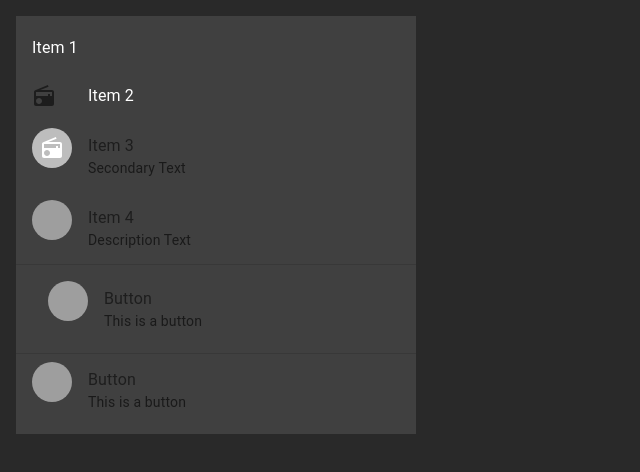
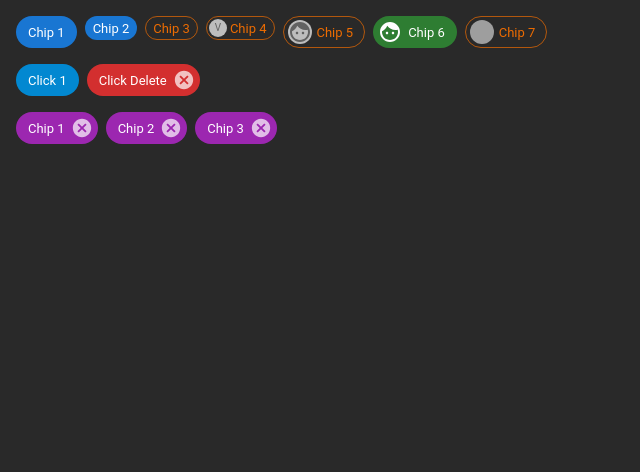
Before and after one commit to SebaGNH/CE-MIU-VY, a React (Vite) app: page / in a window 1280 px wide. Shown: the top 472 px of the page, without its empty margins (0-640 px from the left). Built offline with nearby package versions, Linux system fonts and the light colour scheme; grey boxes are pictures that could not be loaded.

Commit message:
se agrega Chip de MUI

```diff
--- a/src/App.jsx
+++ b/src/App.jsx
@@ -1,6 +1,6 @@
 import React, {Fragment} from 'react'
 
-import { M01_Typography, M02_Button, M03_ButtonGroup, M04_ToggleButton, M05_TextFields, M06_Select, M07_RadioBtn, M08_CheckBox, M09_Switch, M11_AutoComplete, M12_Box, M13_Stack, M14_Grid, M15_Paper, M16_Card, M17_Accordion, M18_imageList, M19_NavBar, M20_Menu, M21_Link, M22_Breadcrumbs, M23_Drawer, M24_SpeedDial, M25_BottomNavigation, M26_Avatar, M27_Badge, M28_List } from './components'
+import { M01_Typography, M02_Button, M03_ButtonGroup, M04_ToggleButton, M05_TextFields, M06_Select, M07_RadioBtn, M08_CheckBox, M09_Switch, M11_AutoComplete, M12_Box, M13_Stack, M14_Grid, M15_Paper, M16_Card, M17_Accordion, M18_imageList, M19_NavBar, M20_Menu, M21_Link, M22_Breadcrumbs, M23_Drawer, M24_SpeedDial, M25_BottomNavigation, M26_Avatar, M27_Badge, M28_List, M29_Chip } from './components'
 
 import M10_Rating from './components/M10_Rating'
 
@@ -37,7 +37,8 @@ const App = () => {
       {/* <M25_BottomNavigation/> */}
       {/* <M26_Avatar/> */}
       {/* <M27_Badge/> */}
-      <M28_List/>
+      {/* <M28_List/> */}
+      <M29_Chip/>
     </Fragment>
   )
 }
--- a/src/components/M28_List.jsx
+++ b/src/components/M28_List.jsx
@@ -1,10 +1,10 @@
 import React from 'react'
 import { Box, List, ListItem, ListItemText, ListItemIcon, ListItemAvatar, Avatar, ListItemButton, Divider } from '@mui/material'
-import {Radio as RadioIcon} from '@mui/icons-material/';
+import { Radio as RadioIcon } from '@mui/icons-material/';
 
 export const M28_List = () => {
   return (
-    <Box sx={{ width: '400px', bgcolor: '#404040' }}>
+    <Box sx={{ width: '400px', bgcolor: '#606060' }}>
       <List>
 
         <ListItem>
--- /dev/null
+++ b/src/components/M29_Chip.jsx
@@ -0,0 +1,77 @@
+import React, { useState } from 'react'
+import { Stack, Chip, Avatar } from '@mui/material'
+import {Face as FaceIcon, StarHalf} from '@mui/icons-material';
+
+
+export const M29_Chip = () => {
+  const [myChip, setmyChip] = useState(['Chip 1','Chip 2', 'Chip 3']);
+
+  const onDelete = (chipToDelete) => {
+    setmyChip(chip => chip.filter(chip => chip !== chipToDelete))
+  }
+
+  return (
+    <>
+      <Stack direction='row' spacing={1}>
+        <Chip label='Chip 1' color='primary'/>
+        <Chip label='Chip 2' color='primary' size='small'/>
+        <Chip label='Chip 3' color='warning' size='small' variant='outlined'/>
+        <Chip
+          label='Chip 4'
+          color='warning'
+          size='small'
+          variant='outlined'
+          avatar={<Avatar>V</Avatar>}
+        />
+        <Chip
+          label='Chip 5'
+          color='warning'
+          variant='outlined'
+          avatar={<Avatar> <FaceIcon/> </Avatar>}
+        />
+
+        <Chip
+          label='Chip 6'
+          color='success' icon={<FaceIcon/>}
+        />
+
+        <Chip
+          label='Chip 7'
+          color='warning'
+          variant='outlined'
+          avatar={  <Avatar
+              src='https://randomuser.me/api/portraits/men/63.jpg'
+              alt='Jane Doe'
+            > AF
+            </Avatar>}
+        />
+      </Stack>
+
+
+      {/* Segunda fila */}
+      <Stack direction='row' spacing={1} my={2}>
+        <Chip label='Click 1' color='info' onClick={ () => console.log('Click') }/>
+        <Chip
+          label='Click Delete'
+          color='error'
+          onClick={ () => console.log('Click button') }
+          onDelete={ () => console.log('Delete') }
+          />
+
+
+      </Stack>
+      <Stack direction='row' spacing={1} my={2}>
+        {
+          myChip.map( (chip) => (
+            <Chip
+              key={chip}
+              label={chip}
+              color='secondary'
+              onDelete={ () => onDelete(chip)}
+              />
+          ))
+        }
+      </Stack>
+    </>
+  )
+}
--- a/src/components/index.js
+++ b/src/components/index.js
@@ -26,6 +26,7 @@ export * from './M25_BottomNavigation'
 export * from './M26_Avatar'
 export * from './M27_Badge'
 export * from './M28_List'
+export * from './M29_Chip'
 
 
 
```
